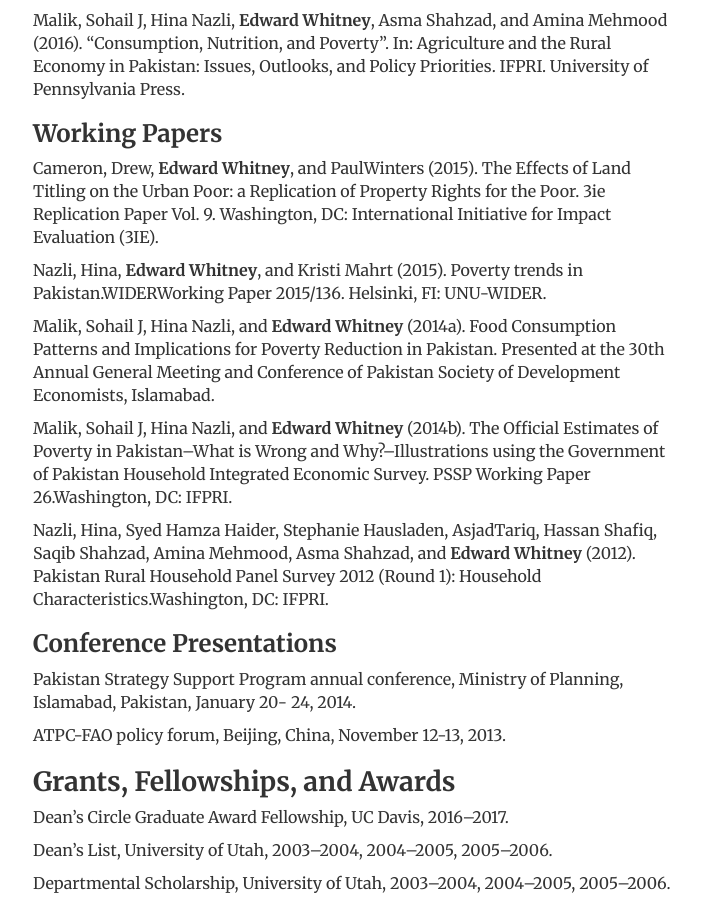
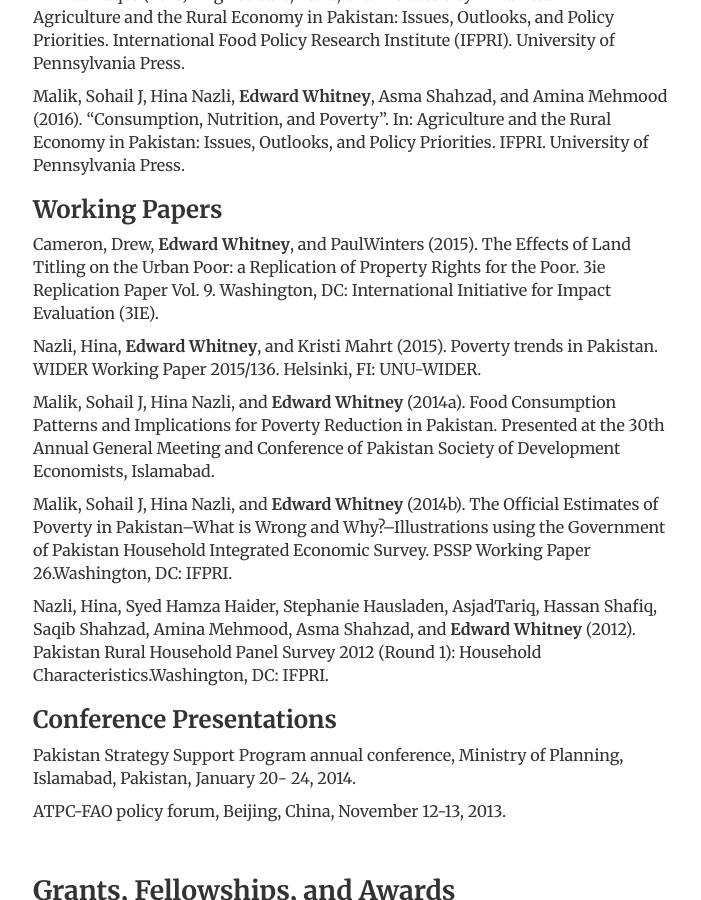
Before and after one commit to edwardmw/edwardmwhitney, a Jekyll site: the page built from cv/index.html, in a window 1280 px wide and 900 px high, scrolled down 900 px. Shown: the whole window, without its empty margins (283-984 px from the left). Built offline with Jekyll 4.4.1, drawn with Linux system fonts in a browser that asks for light colours.

Commit message:
commit2.63

```diff
--- a/cv/index.html
+++ b/cv/index.html
@@ -23,6 +23,7 @@
 
 				<!--<p>Academic librarian engaged in front end development, user interface design, accessibility + usability, and digital publishing workflows for academic publishers committed to open access. Keen to support emerging and non-traditional publishing models and technologies that advance scholarly publishing's transformation. Currently serving as managing editor of the <em><a href="http://journalofelectronicpublishing.org" title="Journal of Electronic Publishing">Journal of Electronic Publishing</a></em>.</p>-->
 
+				<br>
 				<h2>Degrees</h2>
 				<p><strong><i>Ph.D.</i>, Agricultural Resource Economics, UC Davis, <i>in progress</i></strong></p>
 
@@ -30,6 +31,7 @@
 
 				<p><strong><i>B.S.</i>, Economics, University of Utah, 2006</strong></p>
 
+				<br>
 				<h2>Research and Publications</h2>
 
 				<p><i>Research Interests</i>: Development, Evaluation Methodology, Econometrics, and Applied Microeconomics.</p>
@@ -51,8 +53,7 @@
 
 				<p>Cameron, Drew, <b>Edward Whitney</b>, and PaulWinters (2015). The Effects of Land Titling on the Urban Poor: a Replication of Property Rights for the Poor. 3ie Replication Paper Vol. 9. Washington, DC: International Initiative for Impact Evaluation (3IE).</p>
 
-				<p>Nazli, Hina, <b>Edward Whitney</b>, and Kristi Mahrt (2015). Poverty trends in Pakistan.WIDERWorking Paper 2015/136.
-				Helsinki, FI: UNU-WIDER.</p>
+				<p>Nazli, Hina, <b>Edward Whitney</b>, and Kristi Mahrt (2015). Poverty trends in Pakistan. WIDER Working Paper 2015/136. Helsinki, FI: UNU-WIDER.</p>
 
 				<p>Malik, Sohail J, Hina Nazli, and <b>Edward Whitney</b> (2014a). Food Consumption Patterns and Implications for Poverty Reduction in Pakistan. Presented at the 30th Annual General Meeting and Conference of Pakistan Society of Development Economists, Islamabad.</p>
 
@@ -69,6 +70,7 @@
 
 				<p>ATPC-FAO policy forum, Beijing, China, November 12-13, 2013.</p>
 
+				<br>
 				<h2>Grants, Fellowships, and Awards</h2>
 
 				<p>Dean’s Circle Graduate Award Fellowship, UC Davis, 2016–2017.</p>
@@ -83,18 +85,21 @@
 
 				<p>Golden Key Honor Society, 2005.</p>
 
+				<br>
 				<h2>Courses and Trainings Taught</h2>
 
 				<p>“Stata for Economics/Development.” Course No. SIS-638-002. School of International Service, American University, Washington, DC. Spring semester 2014.</p>
 
 				<p>“Poverty Mapping Using Small Area Estimation.” Training session hosted by IFPRI-PSSP for local researchers and policymakers. Serena Hotel, Islamabad, Pakistan. May 26-30, 2014.</p>
 
+				<br>
 				<h2>Service</h2>
 
 				<p>Founding member, Board of Directors, Salt Lake City Bicycle Collective, 2001-2005.</p>
 
 				<p>Volunteer, Campaign to Elect Luke Garrott to Salt Lake City Council, 2007.</p>
 
+				<br>
 				<h2>Miscellaneous</h2>
 
 				<p>Programming Languages: LATEX, Stata, R, Matlab, Gauss, GAMS, ArcGIS.</p>
```
